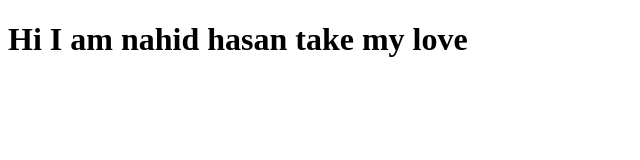
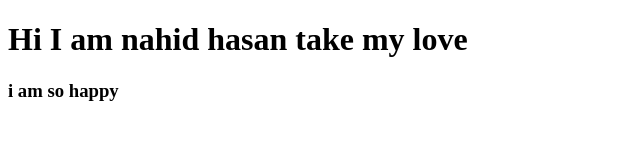
Before and after one commit to nahidhasan96/frist-websit, a plain HTML site: page index.html in a window 1280 px wide. Shown: the whole page, without its empty margins (0-640 px from the left). Drawn offline with Linux system fonts and the light colour scheme.

Commit message:
learg github

```diff
--- a/index.html
+++ b/index.html
@@ -12,6 +12,9 @@
             Hi I am nahid hasan take my love
         </h1>
 
+        <h3>
+            i am so happy
+        </h3>
 
 </body>
 </html>
```
